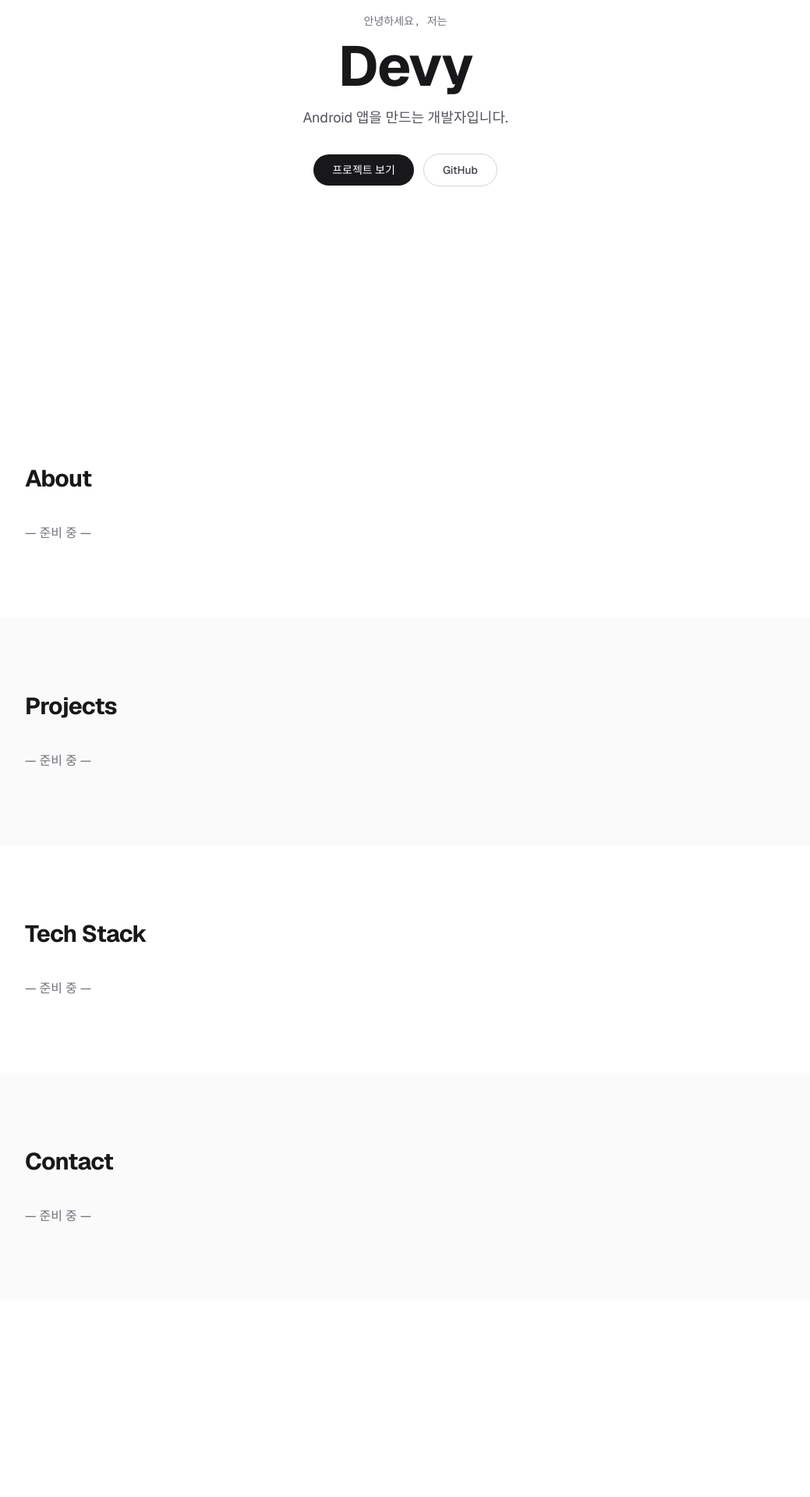
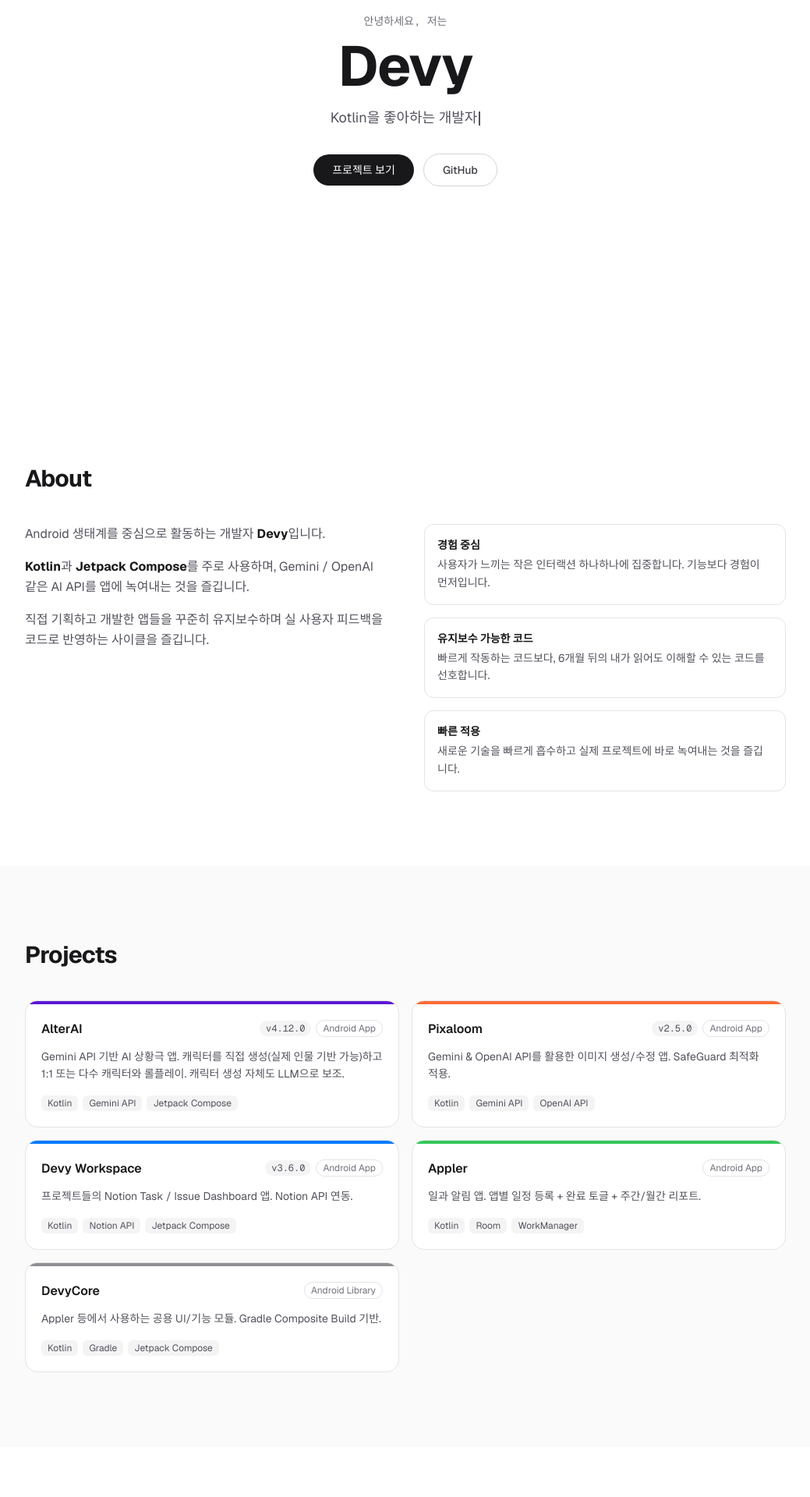
Before and after one commit to JeongYoungHoon/devy-portfolio, a Next.js app: page / in a window 1280 px wide. Shown: the part 300-2220 px from the top of the page at 78% size, without its empty margins (120-1159 px from the left). Before the commit the page ends 1968 px from the top, so only its background shows below. Built offline with nearby package versions, Linux system fonts and the light colour scheme.

Commit message:
feat: 포트폴리오 Phase 2 구현 (섹션 컴포넌트 실제 콘텐츠 작성)

```diff
--- /dev/null
+++ b/components/TypewriterText.tsx
@@ -0,0 +1,44 @@
+"use client";
+
+import { useEffect, useState } from "react";
+
+const ROLES = [
+  "Android 앱을 만드는 개발자",
+  "Kotlin을 좋아하는 개발자",
+  "AI 기능을 앱에 녹이는 개발자",
+];
+
+export default function TypewriterText() {
+  const [roleIndex, setRoleIndex] = useState(0);
+  const [charIndex, setCharIndex] = useState(0);
+  const [deleting, setDeleting] = useState(false);
+
+  const current = ROLES[roleIndex];
+  const displayed = current.slice(0, charIndex);
+
+  useEffect(() => {
+    if (!deleting && charIndex < current.length) {
+      const t = setTimeout(() => setCharIndex((i) => i + 1), 80);
+      return () => clearTimeout(t);
+    }
+    if (!deleting && charIndex === current.length) {
+      const t = setTimeout(() => setDeleting(true), 1800);
+      return () => clearTimeout(t);
+    }
+    if (deleting && charIndex > 0) {
+      const t = setTimeout(() => setCharIndex((i) => i - 1), 40);
+      return () => clearTimeout(t);
+    }
+    if (deleting && charIndex === 0) {
+      setDeleting(false);
+      setRoleIndex((i) => (i + 1) % ROLES.length);
+    }
+  }, [charIndex, deleting, current.length]);
+
+  return (
+    <span>
+      {displayed}
+      <span className="ml-0.5 inline-block h-[1em] w-0.5 animate-pulse bg-current align-middle" />
+    </span>
+  );
+}
--- a/components/sections/AboutSection.tsx
+++ b/components/sections/AboutSection.tsx
@@ -1,11 +1,55 @@
+const PHILOSOPHIES = [
+  {
+    title: "경험 중심",
+    body: "사용자가 느끼는 작은 인터랙션 하나하나에 집중합니다. 기능보다 경험이 먼저입니다.",
+  },
+  {
+    title: "유지보수 가능한 코드",
+    body: "빠르게 작동하는 코드보다, 6개월 뒤의 내가 읽어도 이해할 수 있는 코드를 선호합니다.",
+  },
+  {
+    title: "빠른 적용",
+    body: "새로운 기술을 빠르게 흡수하고 실제 프로젝트에 바로 녹여내는 것을 즐깁니다.",
+  },
+];
+
 export default function AboutSection() {
   return (
-    <section
-      id="about"
-      className="mx-auto max-w-5xl px-6 py-24"
-    >
+    <section id="about" className="mx-auto max-w-5xl px-6 py-24">
       <h2 className="mb-10 text-3xl font-bold tracking-tight">About</h2>
-      <p className="text-zinc-500 dark:text-zinc-400">— 준비 중 —</p>
+
+      <div className="grid gap-12 md:grid-cols-2">
+        <div className="space-y-4 text-zinc-600 dark:text-zinc-400">
+          <p className="text-base leading-relaxed">
+            Android 생태계를 중심으로 활동하는 개발자 <strong className="text-zinc-900 dark:text-zinc-100">Devy</strong>입니다.
+          </p>
+          <p className="text-base leading-relaxed">
+            <strong className="text-zinc-900 dark:text-zinc-100">Kotlin</strong>과{" "}
+            <strong className="text-zinc-900 dark:text-zinc-100">Jetpack Compose</strong>를 주로 사용하며,
+            Gemini / OpenAI 같은 AI API를 앱에 녹여내는 것을 즐깁니다.
+          </p>
+          <p className="text-base leading-relaxed">
+            직접 기획하고 개발한 앱들을 꾸준히 유지보수하며
+            실 사용자 피드백을 코드로 반영하는 사이클을 즐깁니다.
+          </p>
+        </div>
+
+        <div className="space-y-4">
+          {PHILOSOPHIES.map((item) => (
+            <div
+              key={item.title}
+              className="rounded-xl border border-zinc-200 p-4 dark:border-zinc-800"
+            >
+              <p className="mb-1 text-sm font-semibold text-zinc-900 dark:text-zinc-100">
+                {item.title}
+              </p>
+              <p className="text-sm leading-relaxed text-zinc-600 dark:text-zinc-400">
+                {item.body}
+              </p>
+            </div>
+          ))}
+        </div>
+      </div>
     </section>
   );
 }
--- a/components/sections/ContactSection.tsx
+++ b/components/sections/ContactSection.tsx
@@ -1,12 +1,53 @@
+const LINKS = [
+  {
+    label: "GitHub",
+    href: "https://github.com/devycho",
+    description: "코드와 프로젝트",
+    icon: (
+      <svg width="20" height="20" viewBox="0 0 24 24" fill="currentColor">
+        <path d="M12 0C5.37 0 0 5.37 0 12c0 5.31 3.435 9.795 8.205 11.385.6.105.825-.255.825-.57 0-.285-.015-1.23-.015-2.235-3.015.555-3.795-.735-4.035-1.41-.135-.345-.72-1.41-1.23-1.695-.42-.225-1.02-.78-.015-.795.945-.015 1.62.87 1.845 1.23 1.08 1.815 2.805 1.305 3.495.99.105-.78.42-1.305.765-1.605-2.67-.3-5.46-1.335-5.46-5.925 0-1.305.465-2.385 1.23-3.225-.12-.3-.54-1.53.12-3.18 0 0 1.005-.315 3.3 1.23.96-.27 1.98-.405 3-.405s2.04.135 3 .405c2.295-1.56 3.3-1.23 3.3-1.23.66 1.65.24 2.88.12 3.18.765.84 1.23 1.905 1.23 3.225 0 4.605-2.805 5.625-5.475 5.925.435.375.81 1.095.81 2.22 0 1.605-.015 2.895-.015 3.3 0 .315.225.69.825.57A12.02 12.02 0 0 0 24 12c0-6.63-5.37-12-12-12z" />
+      </svg>
+    ),
+  },
+  {
+    label: "Email",
+    href: "mailto:jeyechoo@gmail.com",
+    description: "jeyechoo@gmail.com",
+    icon: (
+      <svg width="20" height="20" viewBox="0 0 24 24" fill="none" stroke="currentColor" strokeWidth="2" strokeLinecap="round" strokeLinejoin="round">
+        <rect width="20" height="16" x="2" y="4" rx="2" />
+        <path d="m22 7-8.97 5.7a1.94 1.94 0 0 1-2.06 0L2 7" />
+      </svg>
+    ),
+  },
+];
+
 export default function ContactSection() {
   return (
-    <section
-      id="contact"
-      className="bg-zinc-50 dark:bg-zinc-900"
-    >
+    <section id="contact" className="bg-zinc-50 dark:bg-zinc-900">
       <div className="mx-auto max-w-5xl px-6 py-24">
-        <h2 className="mb-10 text-3xl font-bold tracking-tight">Contact</h2>
-        <p className="text-zinc-500 dark:text-zinc-400">— 준비 중 —</p>
+        <h2 className="mb-3 text-3xl font-bold tracking-tight">Contact</h2>
+        <p className="mb-10 text-zinc-600 dark:text-zinc-400">
+          프로젝트 협업이나 문의는 아래로 연락주세요.
+        </p>
+
+        <div className="flex flex-col gap-3 sm:flex-row">
+          {LINKS.map((link) => (
+            <a
+              key={link.label}
+              href={link.href}
+              target={link.href.startsWith("http") ? "_blank" : undefined}
+              rel={link.href.startsWith("http") ? "noopener noreferrer" : undefined}
+              className="flex items-center gap-3 rounded-xl border border-zinc-200 bg-white px-5 py-4 text-sm text-zinc-700 transition-all hover:border-zinc-300 hover:shadow-sm dark:border-zinc-800 dark:bg-zinc-950 dark:text-zinc-300 dark:hover:border-zinc-700"
+            >
+              <span className="text-zinc-500 dark:text-zinc-400">{link.icon}</span>
+              <div>
+                <p className="font-medium text-zinc-900 dark:text-zinc-100">{link.label}</p>
+                <p className="text-xs text-zinc-500 dark:text-zinc-500">{link.description}</p>
+              </div>
+            </a>
+          ))}
+        </div>
       </div>
     </section>
   );
--- a/components/sections/HeroSection.tsx
+++ b/components/sections/HeroSection.tsx
@@ -1,3 +1,5 @@
+import TypewriterText from "@/components/TypewriterText";
+
 export default function HeroSection() {
   return (
     <section
@@ -7,11 +9,9 @@ export default function HeroSection() {
       <p className="mb-3 font-mono text-sm text-zinc-500 dark:text-zinc-400">
         안녕하세요, 저는
       </p>
-      <h1 className="text-5xl font-bold tracking-tight sm:text-7xl">
-        Devy
-      </h1>
-      <p className="mt-4 max-w-md text-lg text-zinc-600 dark:text-zinc-400">
-        Android 앱을 만드는 개발자입니다.
+      <h1 className="text-5xl font-bold tracking-tight sm:text-7xl">Devy</h1>
+      <p className="mt-4 h-7 max-w-md text-lg text-zinc-600 dark:text-zinc-400">
+        <TypewriterText />
       </p>
       <div className="mt-8 flex items-center gap-3">
         <a
--- a/components/sections/ProjectsSection.tsx
+++ b/components/sections/ProjectsSection.tsx
@@ -1,12 +1,100 @@
+const PROJECTS = [
+  {
+    name: "AlterAI",
+    version: "v4.12.0",
+    type: "Android App",
+    description:
+      "Gemini API 기반 AI 상황극 앱. 캐릭터를 직접 생성(실제 인물 기반 가능)하고 1:1 또는 다수 캐릭터와 롤플레이. 캐릭터 생성 자체도 LLM으로 보조.",
+    accent: "#5D18D7",
+    tags: ["Kotlin", "Gemini API", "Jetpack Compose"],
+  },
+  {
+    name: "Pixaloom",
+    version: "v2.5.0",
+    type: "Android App",
+    description:
+      "Gemini & OpenAI API를 활용한 이미지 생성/수정 앱. SafeGuard 최적화 적용.",
+    accent: "#FF6B35",
+    tags: ["Kotlin", "Gemini API", "OpenAI API"],
+  },
+  {
+    name: "Devy Workspace",
+    version: "v3.6.0",
+    type: "Android App",
+    description:
+      "프로젝트들의 Notion Task / Issue Dashboard 앱. Notion API 연동.",
+    accent: "#007AFF",
+    tags: ["Kotlin", "Notion API", "Jetpack Compose"],
+  },
+  {
+    name: "Appler",
+    version: null,
+    type: "Android App",
+    description:
+      "일과 알림 앱. 앱별 일정 등록 + 완료 토글 + 주간/월간 리포트.",
+    accent: "#34C759",
+    tags: ["Kotlin", "Room", "WorkManager"],
+  },
+  {
+    name: "DevyCore",
+    version: null,
+    type: "Android Library",
+    description:
+      "Appler 등에서 사용하는 공용 UI/기능 모듈. Gradle Composite Build 기반.",
+    accent: "#8E8E93",
+    tags: ["Kotlin", "Gradle", "Jetpack Compose"],
+  },
+];
+
 export default function ProjectsSection() {
   return (
-    <section
-      id="projects"
-      className="bg-zinc-50 dark:bg-zinc-900"
-    >
+    <section id="projects" className="bg-zinc-50 dark:bg-zinc-900">
       <div className="mx-auto max-w-5xl px-6 py-24">
         <h2 className="mb-10 text-3xl font-bold tracking-tight">Projects</h2>
-        <p className="text-zinc-500 dark:text-zinc-400">— 준비 중 —</p>
+
+        <div className="grid gap-4 sm:grid-cols-2">
+          {PROJECTS.map((project) => (
+            <div
+              key={project.name}
+              className="group relative overflow-hidden rounded-2xl border border-zinc-200 bg-white transition-shadow hover:shadow-md dark:border-zinc-800 dark:bg-zinc-950"
+            >
+              <div
+                className="h-1 w-full"
+                style={{ backgroundColor: project.accent }}
+              />
+              <div className="p-5">
+                <div className="mb-3 flex items-start justify-between gap-2">
+                  <h3 className="text-base font-semibold text-zinc-900 dark:text-zinc-100">
+                    {project.name}
+                  </h3>
+                  <div className="flex shrink-0 items-center gap-1.5">
+                    {project.version && (
+                      <span className="rounded-full bg-zinc-100 px-2 py-0.5 font-mono text-xs text-zinc-600 dark:bg-zinc-800 dark:text-zinc-400">
+                        {project.version}
+                      </span>
+                    )}
+                    <span className="rounded-full border border-zinc-200 px-2 py-0.5 text-xs text-zinc-500 dark:border-zinc-700 dark:text-zinc-500">
+                      {project.type}
+                    </span>
+                  </div>
+                </div>
+                <p className="mb-4 text-sm leading-relaxed text-zinc-600 dark:text-zinc-400">
+                  {project.description}
+                </p>
+                <div className="flex flex-wrap gap-1.5">
+                  {project.tags.map((tag) => (
+                    <span
+                      key={tag}
+                      className="rounded-md bg-zinc-100 px-2 py-0.5 text-xs text-zinc-600 dark:bg-zinc-800 dark:text-zinc-400"
+                    >
+                      {tag}
+                    </span>
+                  ))}
+                </div>
+              </div>
+            </div>
+          ))}
+        </div>
       </div>
     </section>
   );
--- a/components/sections/TechStackSection.tsx
+++ b/components/sections/TechStackSection.tsx
@@ -1,11 +1,46 @@
+const STACK = [
+  {
+    category: "Mobile",
+    items: ["Kotlin", "Android", "Jetpack Compose", "Room", "Retrofit", "WorkManager"],
+  },
+  {
+    category: "AI / API",
+    items: ["Gemini API", "OpenAI API", "Notion API"],
+  },
+  {
+    category: "Tools",
+    items: ["Gradle", "Git", "GitHub Actions", "Figma"],
+  },
+  {
+    category: "Web",
+    items: ["Next.js", "TypeScript", "Tailwind CSS"],
+  },
+];
+
 export default function TechStackSection() {
   return (
-    <section
-      id="stack"
-      className="mx-auto max-w-5xl px-6 py-24"
-    >
+    <section id="stack" className="mx-auto max-w-5xl px-6 py-24">
       <h2 className="mb-10 text-3xl font-bold tracking-tight">Tech Stack</h2>
-      <p className="text-zinc-500 dark:text-zinc-400">— 준비 중 —</p>
+
+      <div className="grid gap-8 sm:grid-cols-2">
+        {STACK.map((group) => (
+          <div key={group.category}>
+            <p className="mb-3 font-mono text-xs font-medium uppercase tracking-widest text-zinc-400 dark:text-zinc-500">
+              {group.category}
+            </p>
+            <div className="flex flex-wrap gap-2">
+              {group.items.map((item) => (
+                <span
+                  key={item}
+                  className="rounded-lg border border-zinc-200 px-3 py-1.5 text-sm font-medium text-zinc-700 dark:border-zinc-700 dark:text-zinc-300"
+                >
+                  {item}
+                </span>
+              ))}
+            </div>
+          </div>
+        ))}
+      </div>
     </section>
   );
 }
```
